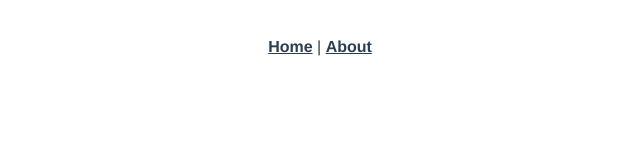
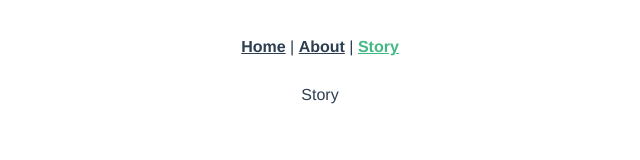
Before and after one commit to oneyoung19/test-axios-status-0, a Vue app: page /story in a window 1280 px wide. Shown: the top 160 px of the page, without its empty margins (320-960 px from the left). Built offline with nearby package versions, Linux system fonts and the light colour scheme.

Commit message:
feat: 添加story路由

```diff
--- a/src/App.vue
+++ b/src/App.vue
@@ -2,7 +2,8 @@
   <div id="app">
     <div id="nav">
       <router-link to="/">Home</router-link> |
-      <router-link to="/about">About</router-link>
+      <router-link to="/about">About</router-link> |
+      <router-link to="/story">Story</router-link>
     </div>
     <router-view/>
   </div>
--- a/src/router/index.js
+++ b/src/router/index.js
@@ -17,6 +17,11 @@ const routes = [
     // this generates a separate chunk (about.[hash].js) for this route
     // which is lazy-loaded when the route is visited.
     component: () => import(/* webpackChunkName: "about" */ '../views/About.vue')
+  },
+  {
+    path: '/story',
+    name: 'Story',
+    component: () => import(/* webpackChunkName: "story" */ '../views/Story.vue')
   }
 ]
 
--- /dev/null
+++ b/src/views/Story.vue
@@ -0,0 +1,17 @@
+<template>
+  <div>Story</div>
+</template>
+
+<script>
+export default {
+  data () {
+    return {
+    }
+  },
+  methods: {
+  }
+}
+</script>
+
+<style scoped lang="less">
+</style>
```
